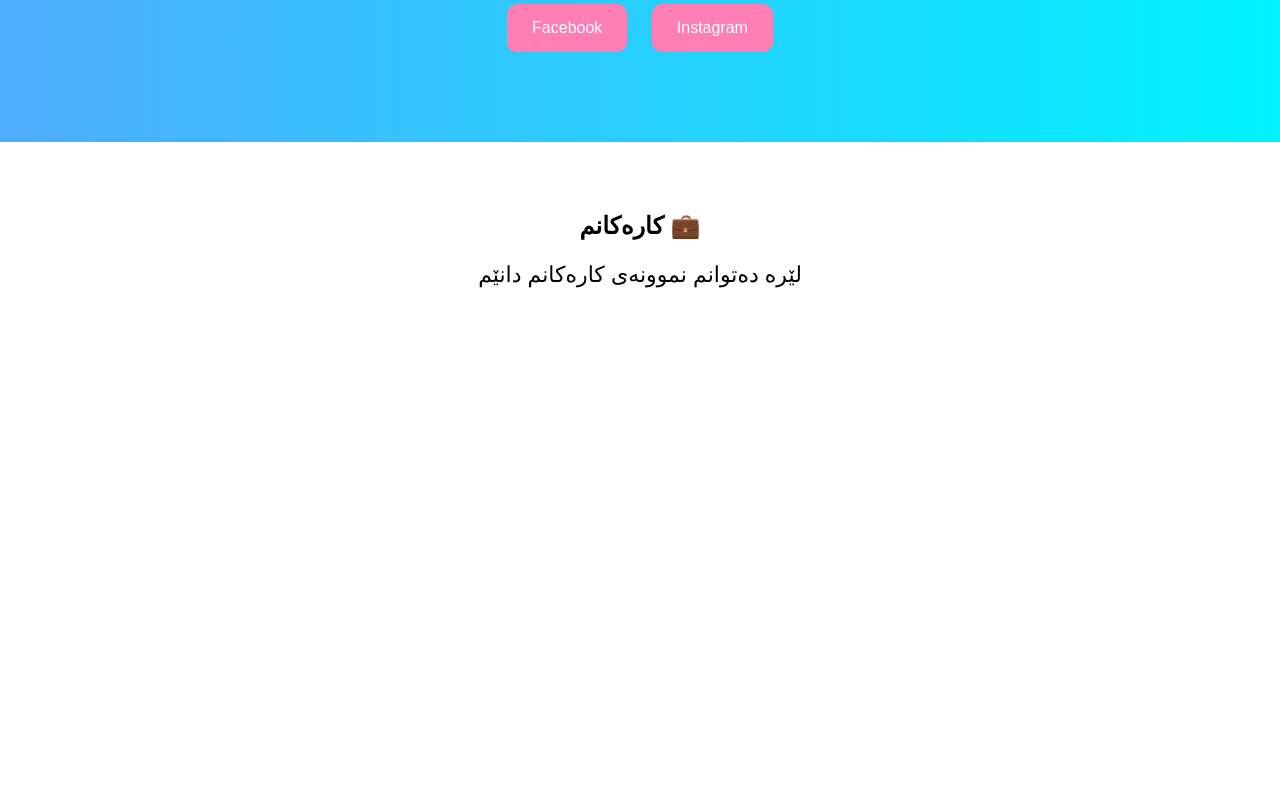
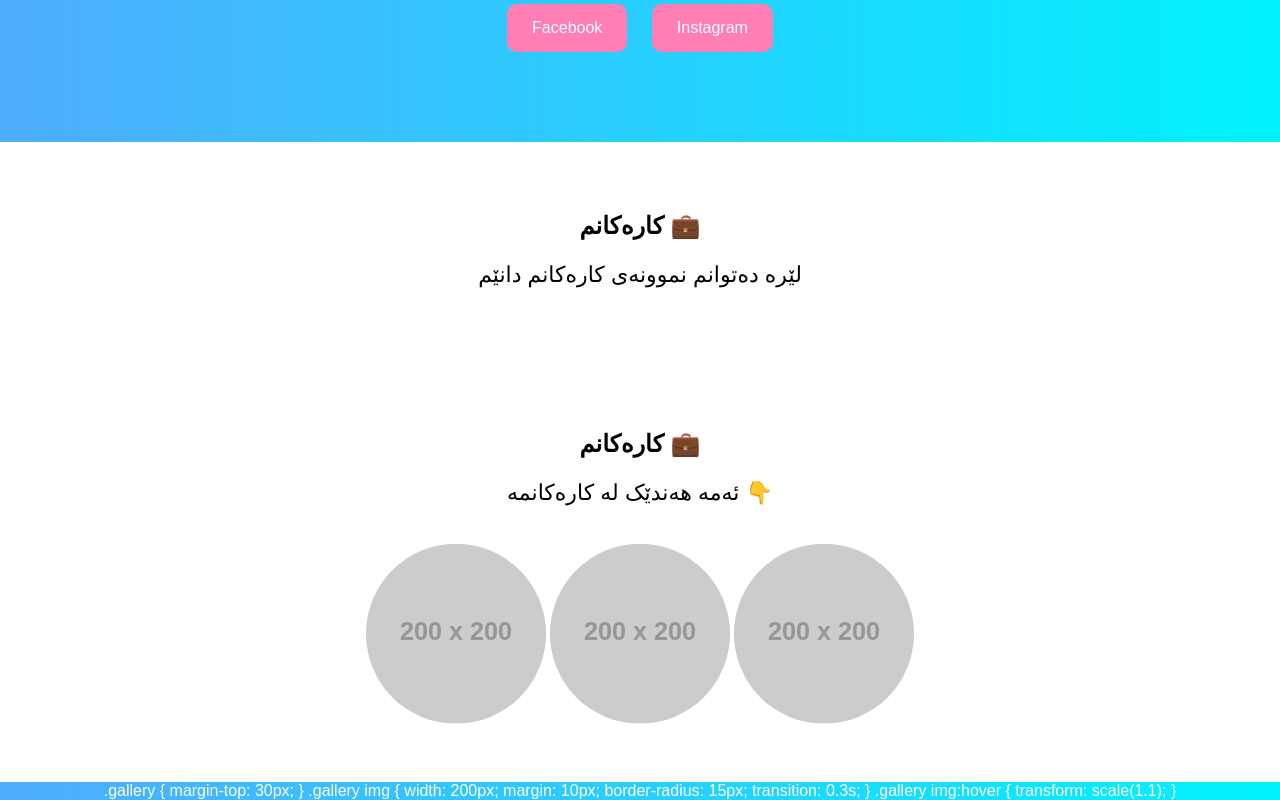
Before and after one commit to pirmam1/safirstationery.github.io, a plain HTML site: page index.html in a window 1280 px wide. Shown: the part 463-1263 px from the top of the page. Before the commit the page ends 823 px from the top, so only its background shows below. Drawn offline with Linux system fonts and the light colour scheme; placeholder pictures from the web are drawn by us.

Commit message:
Update index.html

```diff
--- a/index.html
+++ b/index.html
@@ -93,3 +93,27 @@
 
 </body>
 </html>
+<section>
+  <h2>کارەکانم 💼</h2>
+  <p>ئەمە هەندێک لە کارەکانمە 👇</p>
+
+  <div class="gallery">
+    <img src="https://via.placeholder.com/200" alt="">
+    <img src="https://via.placeholder.com/200" alt="">
+    <img src="https://via.placeholder.com/200" alt="">
+  </div>
+</section>
+.gallery {
+  margin-top: 30px;
+}
+
+.gallery img {
+  width: 200px;
+  margin: 10px;
+  border-radius: 15px;
+  transition: 0.3s;
+}
+
+.gallery img:hover {
+  transform: scale(1.1);
+}
```
